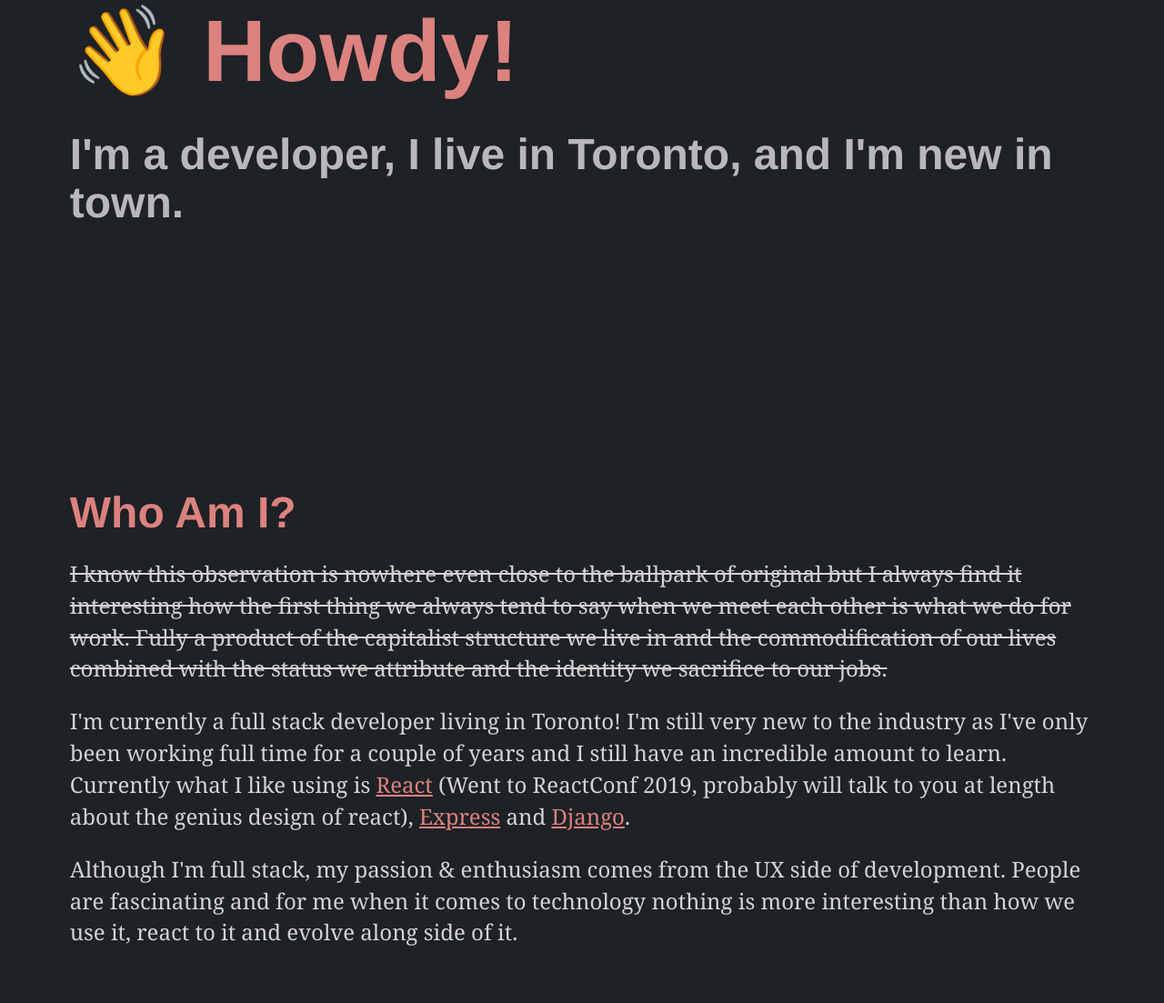
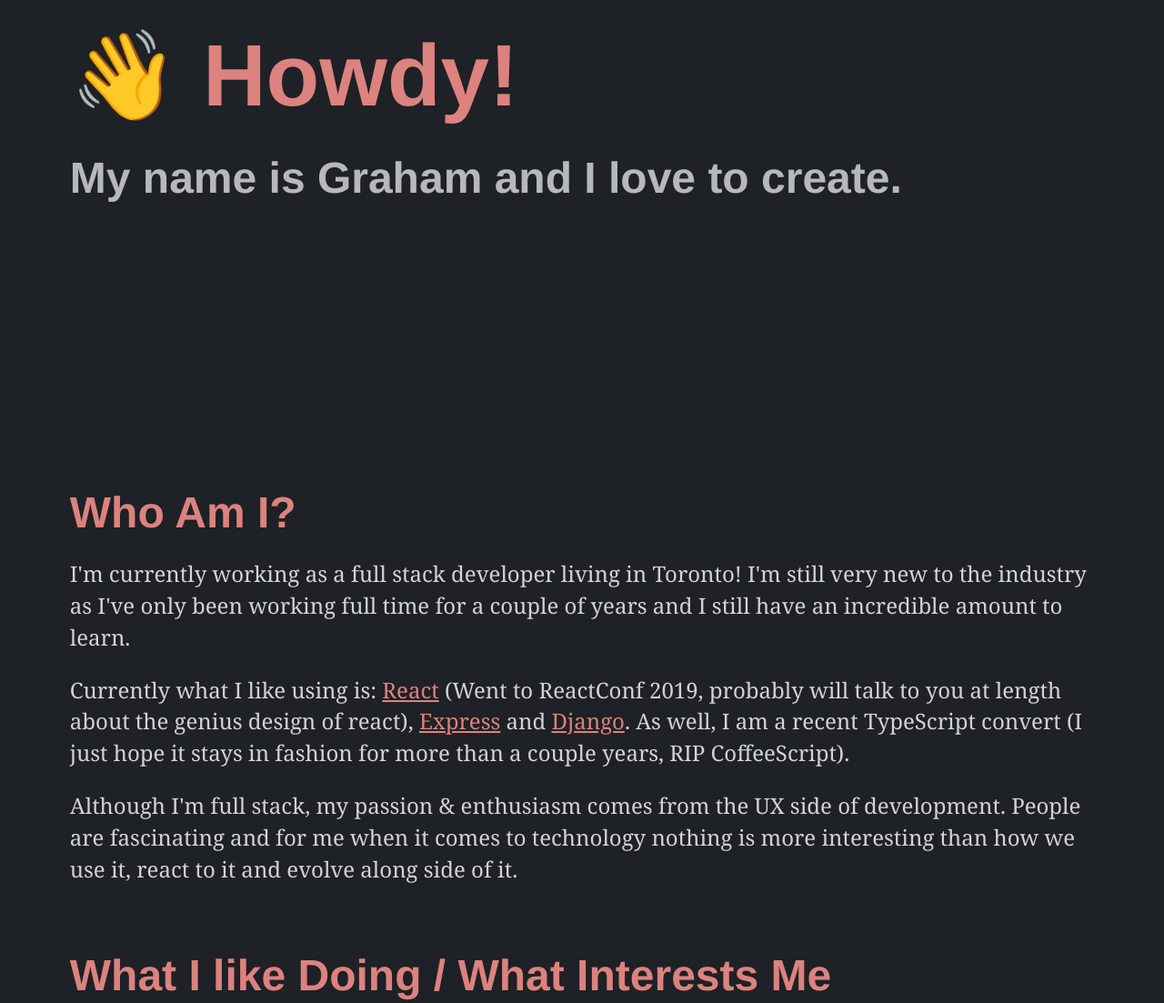
Before and after one commit to MillerTheChiller/grahamcv-website-gatsby, a Gatsby site: page / in a window 1280 px wide. Shown: the part 262-1365 px from the top of the page at 91% size. Built offline with nearby package versions, Linux system fonts and the light colour scheme; Gatsby itself is replaced by a stand-in of ours; some packages are replaced by stand-ins of ours.

Commit message:
removing strike through, adding some words

```diff
--- a/content/about.md
+++ b/content/about.md
@@ -1,8 +1,9 @@
 ---
 title: "Who Am I?"
-firstdraft: I know this observation is nowhere even close to the ballpark of original but I always find it interesting how the first thing we always tend to say when we meet each other is what we do for work. Fully a product of the capitalist structure we live in and the commodification of our lives combined with the status we attribute and the identity we sacrifice to our jobs.
 ---
 
-I'm currently a full stack developer living in Toronto! I'm still very new to the industry as I've only been working full time for a couple of years and I still have an incredible amount to learn. Currently what I like using is [React](https://reactjs.org/) (Went to ReactConf 2019, probably will talk to you at length about the genius design of react), [Express](https://expressjs.com/) and [Django](https://www.djangoproject.com/).
+I'm currently working as a full stack developer living in Toronto! I'm still very new to the industry as I've only been working full time for a couple of years and I still have an incredible amount to learn.
+
+Currently what I like using is: [React](https://reactjs.org/) (Went to ReactConf 2019, probably will talk to you at length about the genius design of react), [Express](https://expressjs.com/) and [Django](https://www.djangoproject.com/). As well, I am a recent TypeScript convert (I just hope it stays in fashion for more than a couple years, RIP CoffeeScript).
 
 Although I'm full stack, my passion & enthusiasm comes from the UX side of development. People are fascinating and for me when it comes to technology nothing is more interesting than how we use it, react to it and evolve along side of it.
--- a/content/splash-page.md
+++ b/content/splash-page.md
@@ -1,4 +1,4 @@
 ---
 title: "👋 Howdy!"
-tagline: "I'm a developer, I live in Toronto, and I'm new in town."
+tagline: "My name is Graham and I love to create."
 ---
--- a/src/Components/About/About.jsx
+++ b/src/Components/About/About.jsx
@@ -7,7 +7,6 @@ const About = ({ aboutData }) => {
   return (
     <div className={styles.detailsContainer}>
       <h1>{title}</h1>
-      <p className={styles.firstTake}>{firstdraft}</p>
       <div dangerouslySetInnerHTML={{ __html: html }} />
     </div>
   )
--- a/src/pages/index.js
+++ b/src/pages/index.js
@@ -39,7 +39,6 @@ export const query = graphql`
         node {
           frontmatter {
             title
-            firstdraft
           }
           html
         }
```
